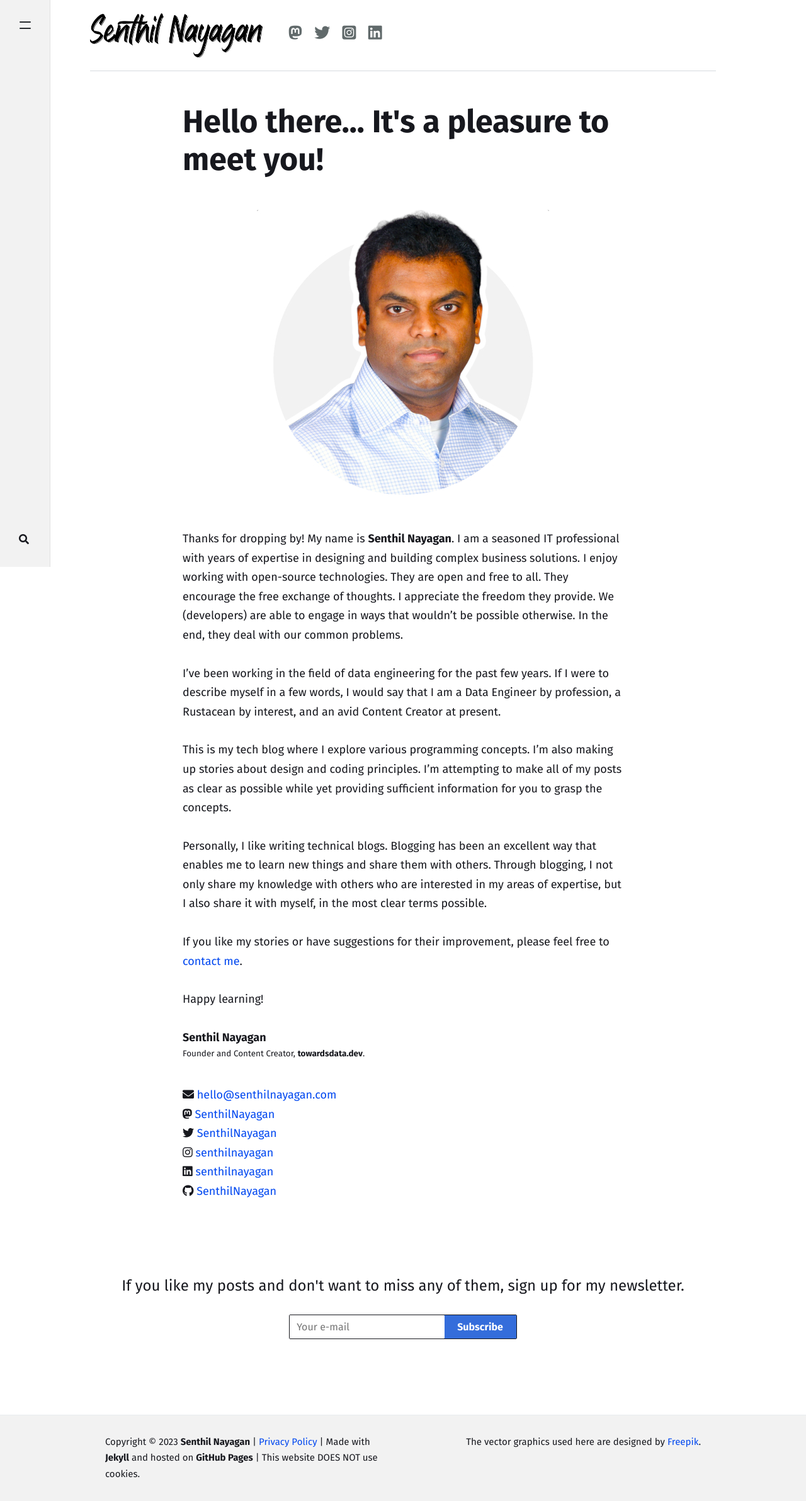
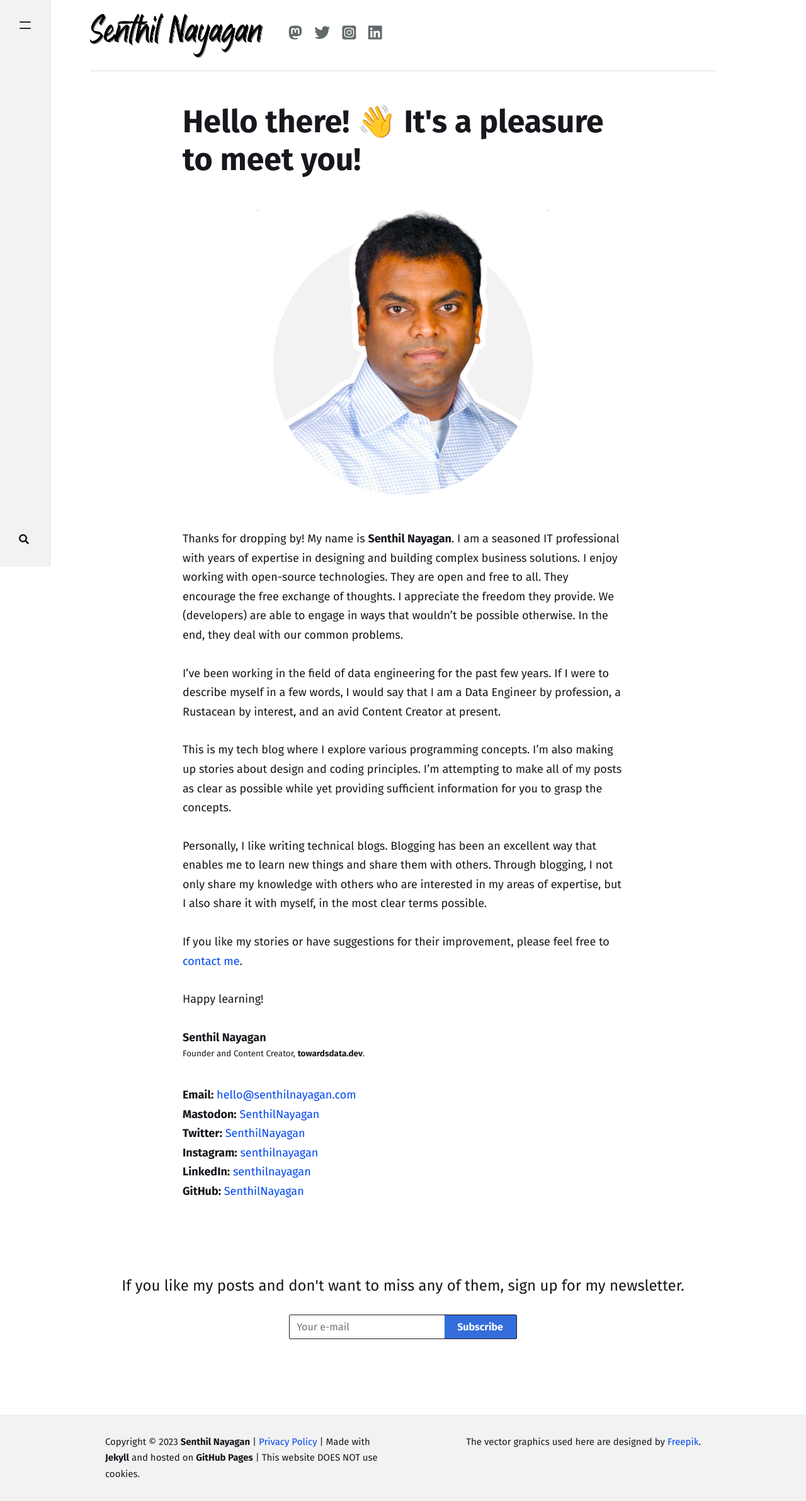
Before and after one commit to SenthilNayagan/senthilnayagan.github.io, a Jekyll site: the page built from _pages/about.md, in a window 1280 px wide. Shown: the whole page at 63% size. Built offline with Jekyll 4.4.1, drawn with Linux system fonts in a browser that asks for light colours; nearby versions of some CDN libraries; comment, search, counter and statistics services are not loaded.

Commit message:
Styles updated

```diff
--- a/_config.yml
+++ b/_config.yml
@@ -24,6 +24,7 @@ authors:
     twitter: https://twitter.com/SenthilNayagan
     mastodon: https://fosstodon.org/@SenthilNayagan
     instagram: https://www.instagram.com/senthilnayagan
+    github: https://github.com/SenthilNayagan
     description: "I am a Data Engineer by profession and a Rustacean by interest. Founder and Content Creator, <a href='https://towardsdata.dev' target='_blank'>towardsdata.dev</a>."
 
 # Plugins
--- a/_pages/about.md
+++ b/_pages/about.md
@@ -1,6 +1,6 @@
 ---
 layout: page
-title: Hello there... It's a pleasure to meet you!
+title: Hello there! 👋 It's a pleasure to meet you!
 permalink: /about
 comments: false
 --image: https://www.gravatar.com/avatar/6fc127cda8cd99830932538a58dc6173?s=350
@@ -23,9 +23,18 @@ Happy learning!
 **Senthil Nayagan**<br/>
 <sup>Founder and Content Creator, **towardsdata.dev**.</sup>
 
-<i class="fas fa-envelope"></i>&nbsp;[hello@senthilnayagan.com](mailto:hello@senthilnayagan.com)<br/>
-<i class="fab fa-mastodon"></i>&nbsp;[SenthilNayagan](https://fosstodon.org/@SenthilNayagan){:target="_blank"}<br/>
-<i class="fab fa-twitter"></i>&nbsp;[SenthilNayagan](https://twitter.com/SenthilNayagan){:target="_blank"}<br/>
-<i class="fab fa-instagram"></i>&nbsp;[senthilnayagan](https://www.instagram.com/senthilnayagan){:target="_blank"}<br/>
-<i class="fab fa-linkedin"></i>&nbsp;[senthilnayagan](https://www.linkedin.com/in/senthilnayagan){:target="_blank"}<br/>
-<i class="fab fa-github"></i>&nbsp;[SenthilNayagan](https://github.com/SenthilNayagan){:target="_blank"}
+**Email:** [hello@senthilnayagan.com](mailto:hello@senthilnayagan.com)<br/>
+**Mastodon:** [SenthilNayagan](https://fosstodon.org/@SenthilNayagan){:target="_blank"}<br/>
+**Twitter:** [SenthilNayagan](https://twitter.com/SenthilNayagan){:target="_blank"}<br/>
+**Instagram:** [senthilnayagan](https://www.instagram.com/senthilnayagan){:target="_blank"}<br/>
+**LinkedIn:** [senthilnayagan](https://www.linkedin.com/in/senthilnayagan){:target="_blank"}<br/>
+**GitHub:** [SenthilNayagan](https://github.com/SenthilNayagan){:target="_blank"}
+
+<!--
+<span style="color:#616A6B;"><i class="fa fa-envelope"></i></span>&nbsp;&nbsp;[hello@senthilnayagan.com](mailto:hello@senthilnayagan.com)<br/>
+<span style="color:#616A6B;"><i class="fa-brands fa-mastodon"></i></span>&nbsp;&nbsp;[SenthilNayagan](https://fosstodon.org/@SenthilNayagan){:target="_blank"}<br/>
+<span style="color:#616A6B;"><i class="fa-brands fa-twitter"></i></span>&nbsp;&nbsp;[SenthilNayagan](https://twitter.com/SenthilNayagan){:target="_blank"}<br/>
+<span style="color:#616A6B;"><i class="fa-brands fa-square-instagram"></i></span>&nbsp;&nbsp;[senthilnayagan](https://www.instagram.com/senthilnayagan){:target="_blank"}<br/>
+<span style="color:#616A6B;"><i class="fa-brands fa-linkedin"></i></span>&nbsp;&nbsp;[senthilnayagan](https://www.linkedin.com/in/senthilnayagan){:target="_blank"}<br/>
+<span style="color:#616A6B;"><i class="fa-brands fa-mastodon"></i></span>&nbsp;&nbsp;[SenthilNayagan](https://github.com/SenthilNayagan){:target="_blank"}
+-->
--- a/assets/css/theme.scss
+++ b/assets/css/theme.scss
@@ -845,7 +845,7 @@ ul.tags {
     padding-left: 0;
     margin: 0 0 0 0;
     text-transform: lowercase;
-    color: #174ea6;
+    color: #fff;
 }
 ul.tags li {
     display: inline-block;
@@ -853,19 +853,15 @@ ul.tags li {
 }
 ul.tags li a {
     align-items: center;
-    //background-color: #e8f0fe;
-    background-color: rgba(76, 73, 203, 0.15);
+    background-color: #5d78ff;
+    color: #fff;
     font-family: "Noto Sans Display", Helvetica Neue, Helvetica, Arial, sans-serif;
     border-radius: 5px;
     padding: 5px 5px;
     font-size: small;
 }
 ul.tags li a:hover {
-    background: rgb(133, 193, 233);
-    color: rgb(255, 255, 255);
+    background: rgba(76, 73, 203, 0.15);;
+    color: #0047f0;
     text-decoration: none;
 }
-
-color.container {
-    background: #8E44AD;
-}
```
Also changed, not shown: assets/images/author/senthilnayagan-rounded-light-background.jpg (deleted), assets/images/author/senthilnayagan-rounded-light-background.png.
